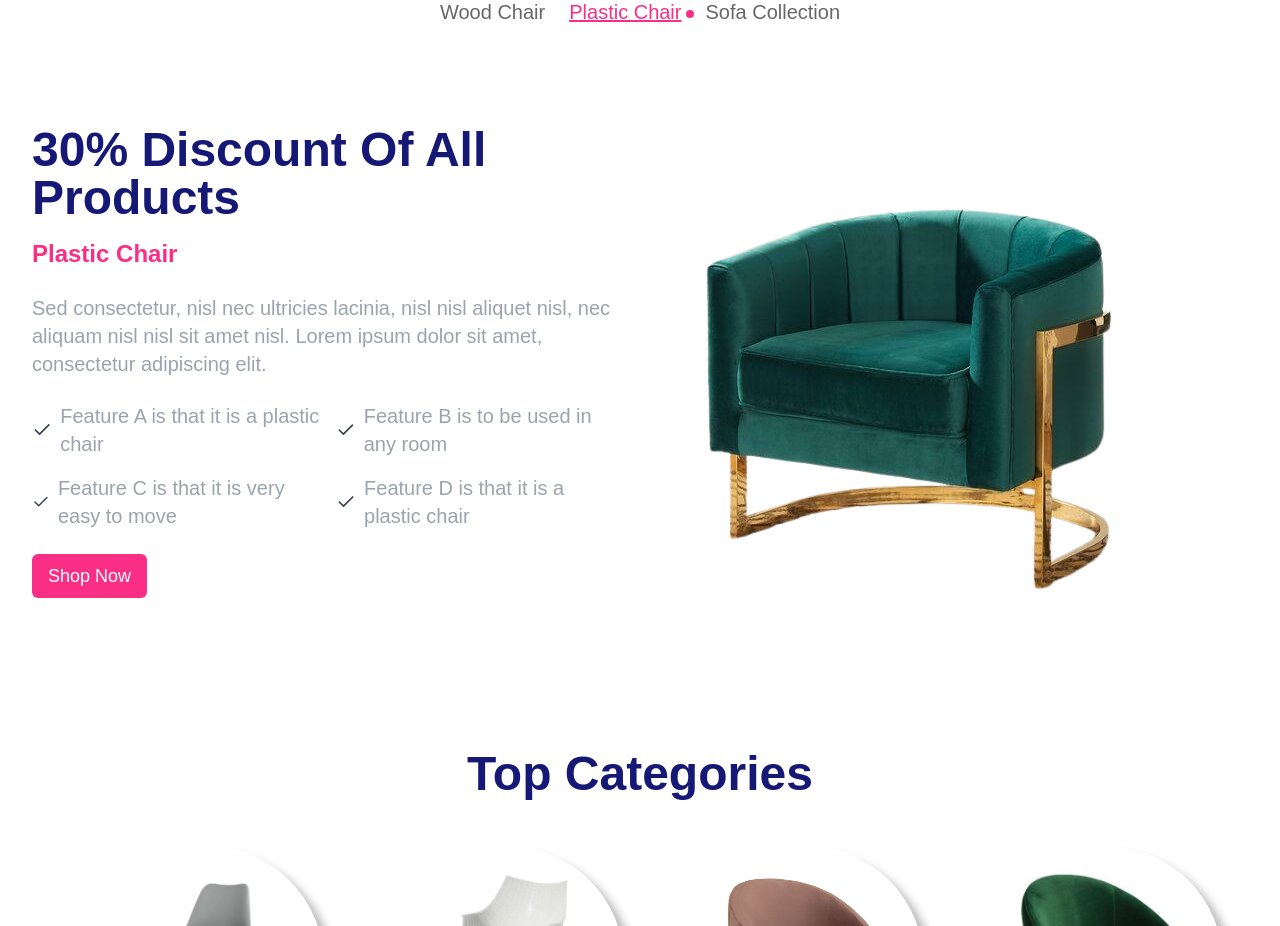
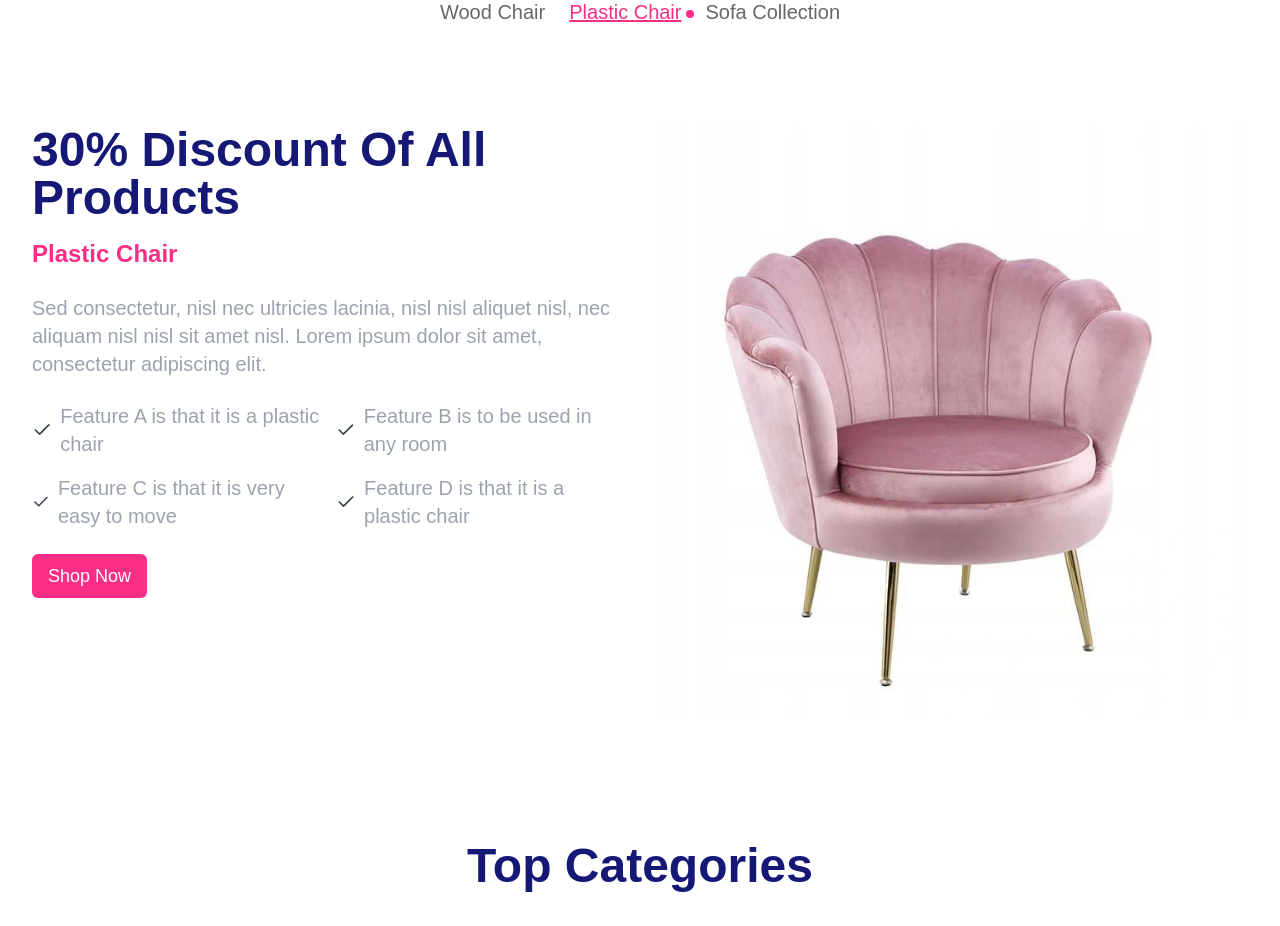
Before and after one commit to Mazz-Ather/Ecommerce-Hackathon, a Next.js app: page / in a window 1280 px wide. Shown: the part 4580-5506 px from the top of the page. Built offline with nearby package versions, Linux system fonts and the light colour scheme.

Commit message:
change images

```diff
--- a/src/app/components/Home/DiscountItem.tsx
+++ b/src/app/components/Home/DiscountItem.tsx
@@ -15,7 +15,7 @@ const DiscountItem = () => {
 
   const slides = [
     {
-     imageSrc: '/discount1.png',
+     imageSrc: '/ishanco on eBay.jpeg',
       imageAlt: 'Wood Chair',
       heading: '20% discount of all products',
       subHeading: 'Eams Sofa Compact',
@@ -24,7 +24,7 @@ const DiscountItem = () => {
       features: ['it is a sofa , chair & so comfortable', 'it is a well designed sofa ', 'it is so light weight ', 'it is to be used in any room'],
     },
     {
-      imageSrc: '/s10r.png',
+      imageSrc: '/s4.jpeg',
       imageAlt: 'Plastic Chair',
       heading: '30% discount of all products',
       subHeading: 'Plastic Chair',
--- a/src/app/page.tsx
+++ b/src/app/page.tsx
@@ -25,7 +25,6 @@ export default function Home() {
    <PreDiscount/>
    <DiscountItem/>
    <TopCategories/>
-{/*  */}
    <NewsLetter/>
    <Brands/>
    <BlogComponent/>
```
